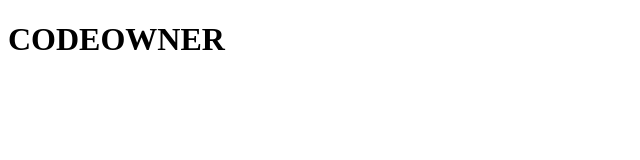
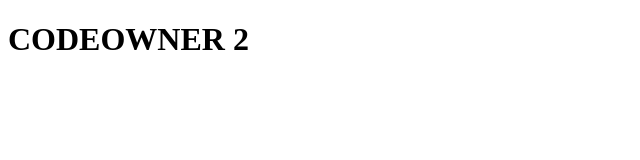
Before and after one commit to enfin-athar/CI-CD_actions, a plain HTML site: page index.html in a window 1280 px wide. Shown: the full height of the page, 0-640 px from the left. Drawn offline with Linux system fonts and the light colour scheme.

Commit message:
new page 2

```diff
--- a/index.html
+++ b/index.html
@@ -6,6 +6,6 @@
     <title>Document</title>
 </head>
 <body>
-    <h1>CODEOWNER</h1>
+    <h1>CODEOWNER 2</h1>
 </body>
 </html>
```
